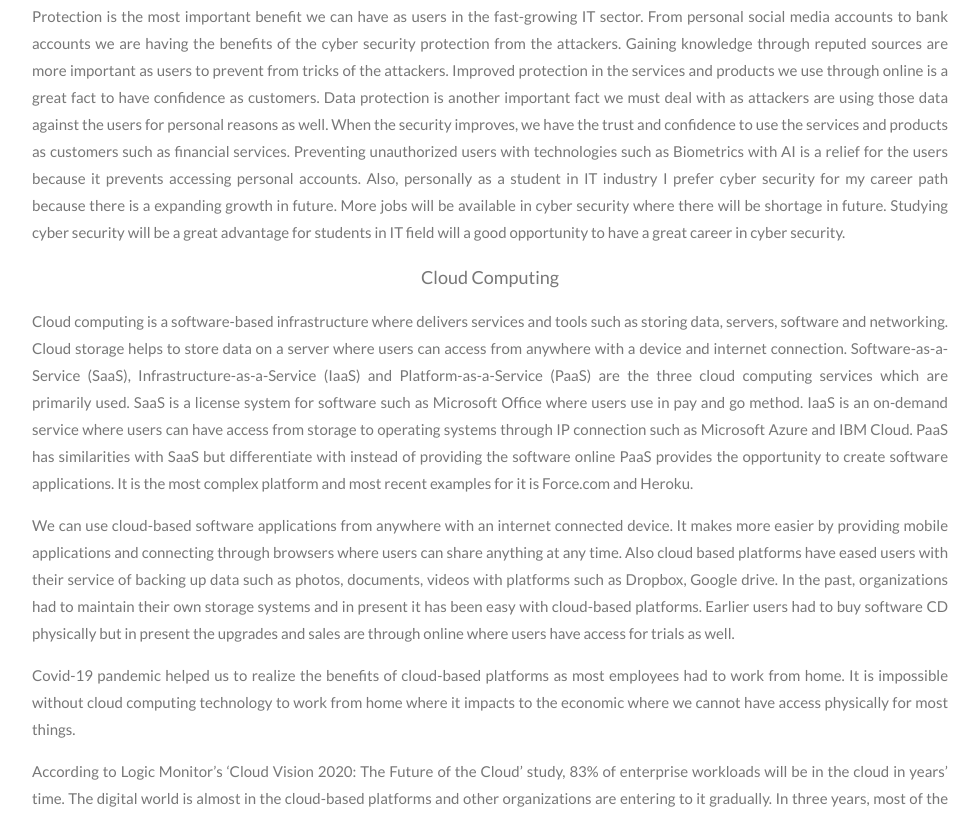
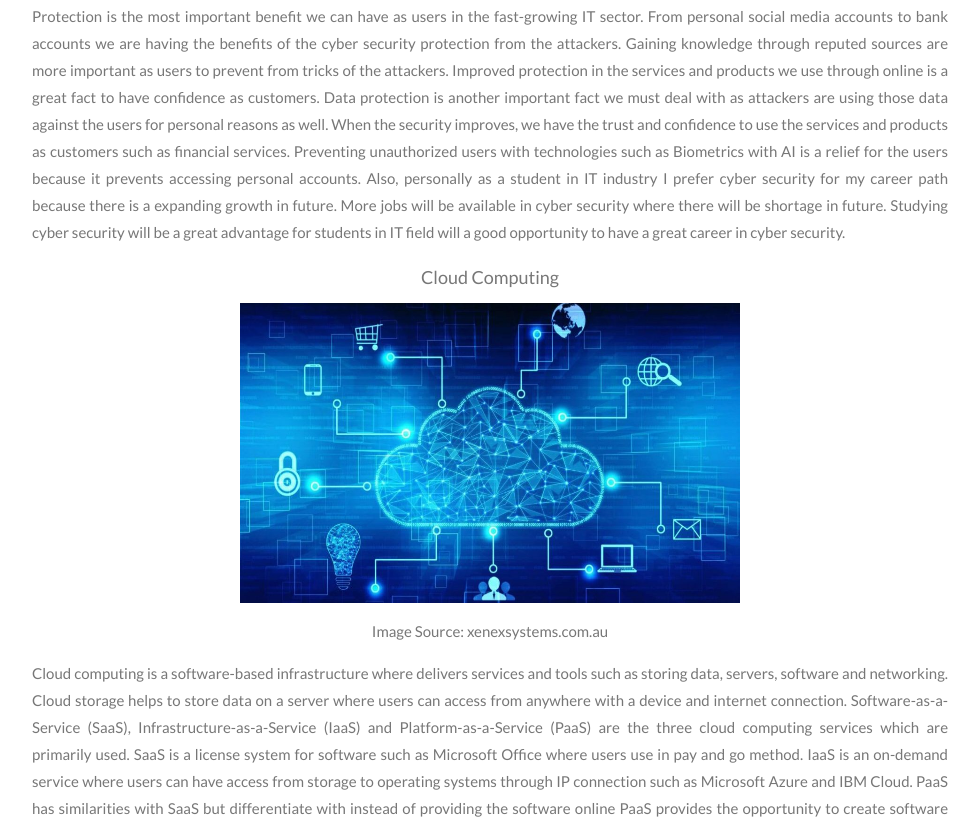
Before and after one commit to lenjiecunanan/PCS, a plain HTML site: page index.html in a window 1280 px wide. Shown: the part 11181-12000 px from the top of the page, without its empty margins (150-1129 px from the left). Drawn offline with nearby package versions, Linux system fonts and the light colour scheme.

Commit message:
Update index.html

```diff
--- a/index.html
+++ b/index.html
@@ -495,6 +495,8 @@ Business will be affected digitally with cyber security because it gives a prote
   Protection is the most important benefit we can have as users in the fast-growing IT sector. From personal social media accounts to bank accounts we are having the benefits of the cyber security protection from the attackers. Gaining knowledge through reputed sources are more important as users to prevent from tricks of the attackers. Improved protection in the services and products we use through online is a great fact to have confidence as customers. Data protection is another important fact we must deal with as attackers are using those data against the users for personal reasons as well. When the security improves, we have the trust and confidence to use the services and products as customers such as financial services. Preventing unauthorized users with technologies such as Biometrics with AI is a relief for the users because it prevents accessing personal accounts. Also, personally as a student in IT industry I prefer cyber security for my career path because there is a expanding growth in future. More jobs will be available in cyber security where there will be shortage in future. Studying cyber security will be a great advantage for students in IT field will a good opportunity to have a great career in cyber security.
 </p>
 <h5><center>Cloud Computing</h5></center>
+<center> <img src="cloud.jpg" alt="cloud" width="500" height="300"> </center>
+<p><center>Image Source: xenexsystems.com.au</center></p>
 <p>
   Cloud computing is a software-based infrastructure where delivers services and tools such as storing data, servers, software and networking. Cloud storage helps to store data on a server where users can access from anywhere with a device and internet connection. Software-as-a-Service (SaaS), Infrastructure-as-a-Service (IaaS) and Platform-as-a-Service (PaaS) are the three cloud computing services which are primarily used. SaaS is a license system for software such as Microsoft Office where users use in pay and go method. IaaS is an on-demand service where users can have access from storage to operating systems through IP connection such as Microsoft Azure and IBM Cloud. PaaS has similarities with SaaS but differentiate with instead of providing the software online PaaS provides the opportunity to create software applications. It is the most complex platform and most recent examples for it is Force.com and Heroku.
 </p>
```
